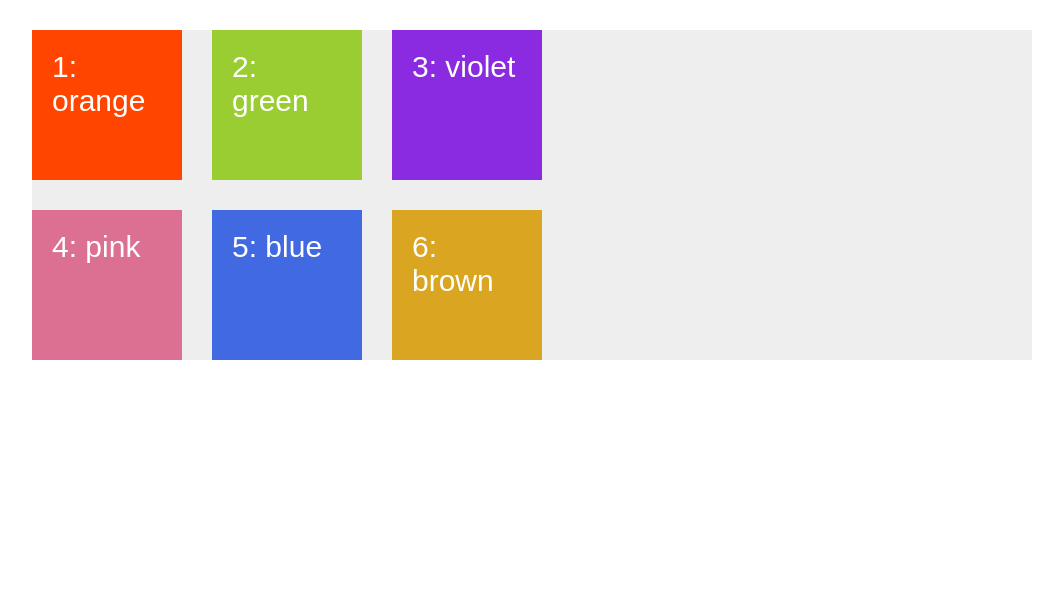
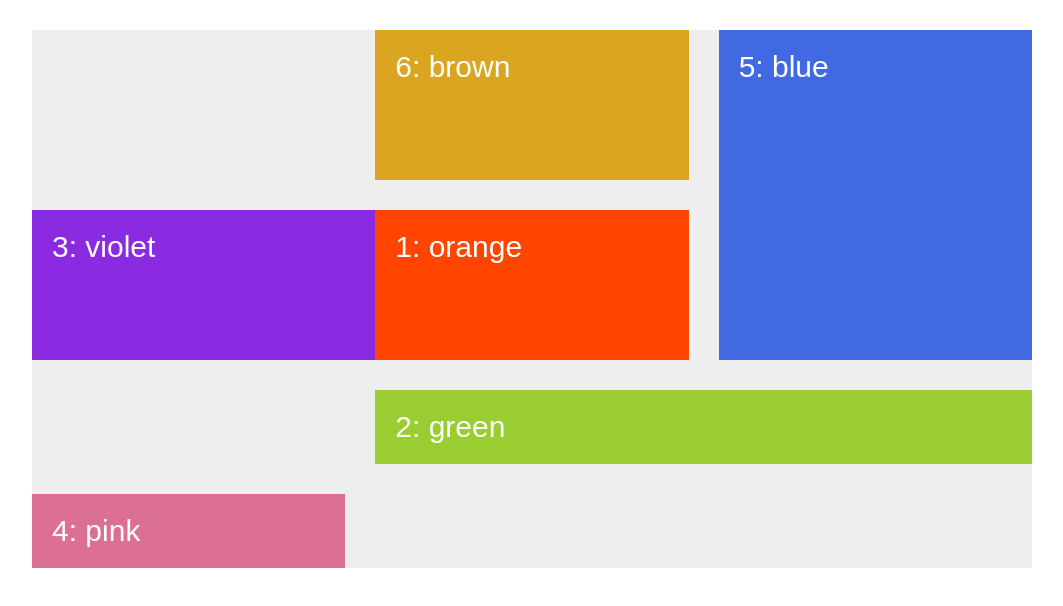
Before and after one commit to AhmedHelalAhmed/grid-layouts, a website: page index.html in a window 1280 px wide. Shown: the whole page, without its empty margins (108-1171 px from the left). Drawn offline with Linux system fonts and the light colour scheme.

```diff
--- a/css/style.css
+++ b/css/style.css
@@ -1 +1 @@
-.container{background-color:#eee;width:1000px;margin:30px auto;display:grid;grid-template-rows:150px 150px;grid-template-columns:150px 150px 150px;grid-gap:30px}.item{padding:20px;font-size:30px;font-family:sans-serif;color:white}.item--1{background-color:orangered}.item--2{background-color:yellowgreen}.item--3{background-color:blueviolet}.item--4{background-color:palevioletred}.item--5{background-color:royalblue}.item--6{background-color:goldenrod}
+.container{background-color:#eee;width:1000px;margin:30px auto;display:grid;grid-template-rows:repeat(2, 150px);grid-template-columns:repeat(3, 1fr);grid-gap:30px}.item{padding:20px;font-size:30px;font-family:sans-serif;color:white}.item--1{background-color:orangered;grid-row:2 / 3;grid-column:2 / 3;z-index:10}.item--2{background-color:yellowgreen;grid-column:2 / -1}.item--3{background-color:blueviolet;grid-column:1/ 3;grid-row:2 / 3}.item--4{background-color:palevioletred}.item--5{background-color:royalblue;grid-area:1 / 3 / 3 / 4}.item--6{background-color:goldenrod;grid-row:1 / 2;grid-column:2 / 3}
```
Also changed, not shown: README.md.
